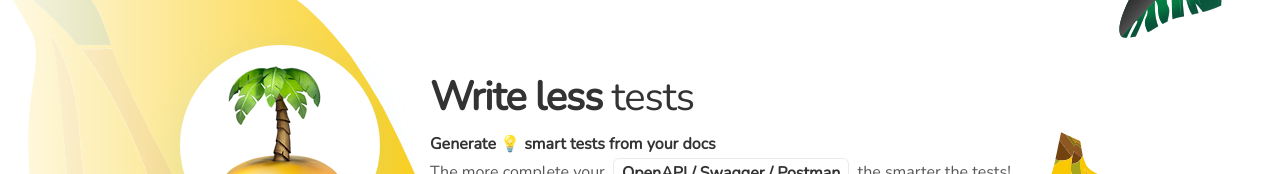
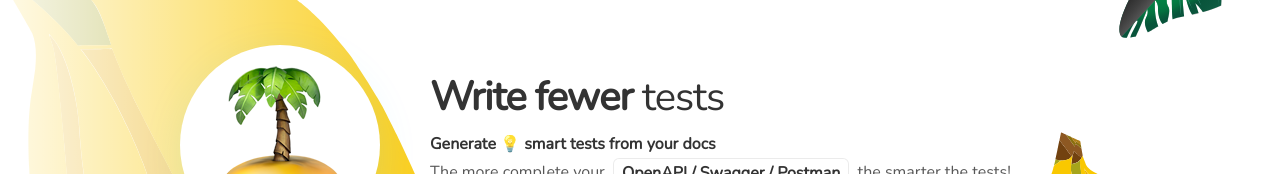
Before and after one commit to FuzzyMonkeyCo/fuzzymonkey.co, a website: page index.htm in a window 1280 px wide. Shown: the part 342-516 px from the top of the page. Drawn offline with nearby package versions, Linux system fonts and the light colour scheme.

Commit message:
master: thanks Russell Brown!

```diff
--- a/index.htm
+++ b/index.htm
@@ -99,7 +99,7 @@
 			<li>
 				<div class="icon"><img src="/a/par.png" alt="fuzzymonkey paradise"/></div>
 				<div class="text">
-					<h4><strong>Write less</strong> tests</h4>
+					<h4><strong>Write fewer</strong> tests</h4>
 					<p><strong>Generate <span>💡&nbsp;</span>smart tests from your docs</strong>
 						<br>The more complete your <a href="https://openapis.org">OpenAPI / Swagger / Postman</a> the smarter the tests!
 						<br>Leverage tools from a pre-existing ecosystem, no vendor lock-in.
```
